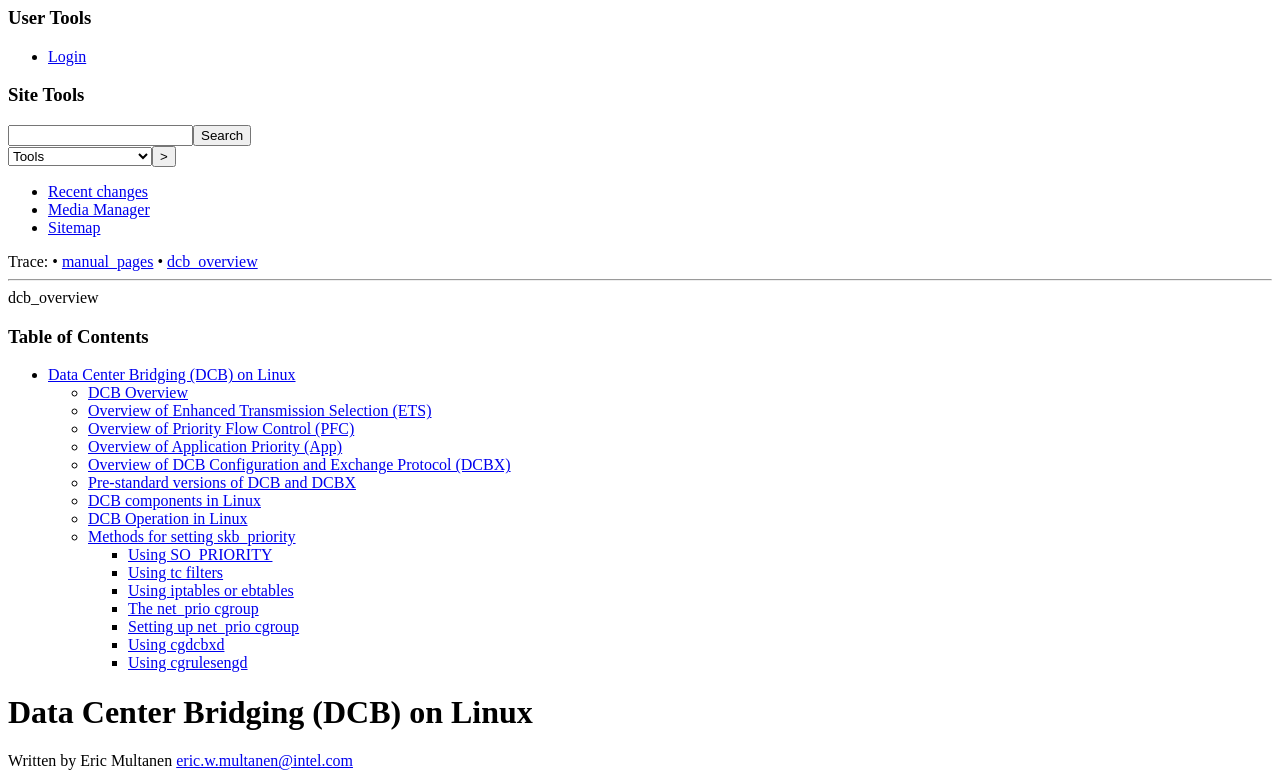
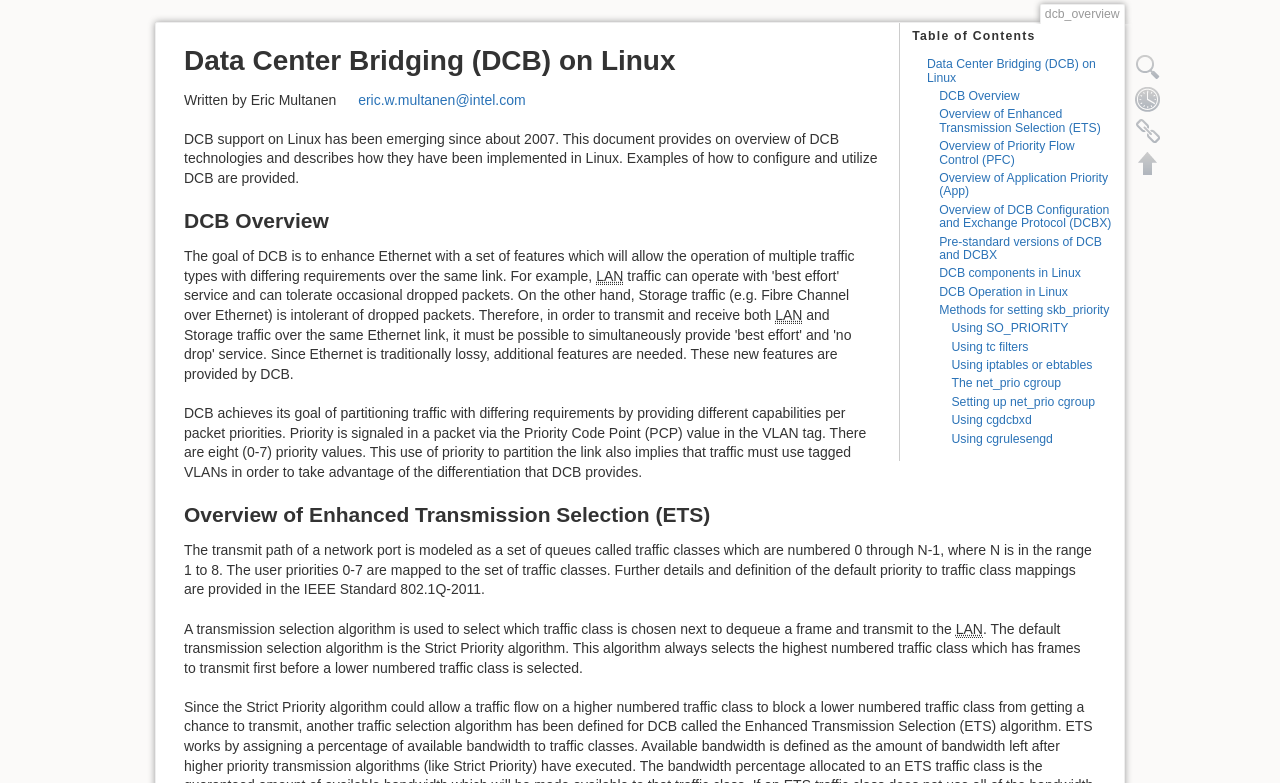
Before and after one commit to intel/openlldp, a plain HTML site: page dcb_overview.html in a window 1280 px wide. Shown: the part 142-925 px from the top of the page. Drawn offline with Linux system fonts and the light colour scheme; a script that the page names is missing; files whose address does not match are found by name.

Commit message:
Fixed CSS links

```diff
--- a/dcb_overview.html
+++ b/dcb_overview.html
@@ -16,7 +16,7 @@
 <link rel="alternate" type="text/html" title="Plain HTML" href="_export/xhtml/dcb_overview"/>
 <link rel="alternate" type="text/plain" title="Wiki Markup" href="_export/raw/dcb_overview"/>
 <link rel="canonical" href="dcb_overview"/>
-<link rel="stylesheet" type="text/css" href="lib/exe/css.php?t=dokuwiki&amp;tseed=f8bb39d2dc359d225d6583412ac7e582"/>
+<link rel="stylesheet" type="text/css" href="lib/exe/css.css"/>
 <script type="text/javascript">/*<![CDATA[*/var NS='';var JSINFO = {"id":"dcb_overview","namespace":""};
 /*!]]>*/</script>
 <script type="text/javascript" charset="utf-8" src="lib/exe/js.php?tseed=f8bb39d2dc359d225d6583412ac7e582"></script>
--- a/index.html
+++ b/index.html
@@ -15,7 +15,7 @@
 <link rel="alternate" type="text/html" title="Plain HTML" href="http://www.open-lldp.org/_export/xhtml/start"/>
 <link rel="alternate" type="text/plain" title="Wiki Markup" href="http://www.open-lldp.org/_export/raw/start"/>
 <link rel="canonical" href="http://www.open-lldp.org/"/>
-<link rel="stylesheet" type="text/css" href="css.css"/>
+<link rel="stylesheet" type="text/css" href="lib/exe/css.css"/>
 <script type="text/javascript">/*<![CDATA[*/var NS='';var JSINFO = {"id":"start","namespace":""};
 /*!]]>*/</script>
 <script type="text/javascript" charset="utf-8" src="http://www.open-lldp.org/lib/exe/js.php?tseed=f8bb39d2dc359d225d6583412ac7e582"></script>
```
Also changed, not shown: lib/exe/css.css (renamed from css.css).
